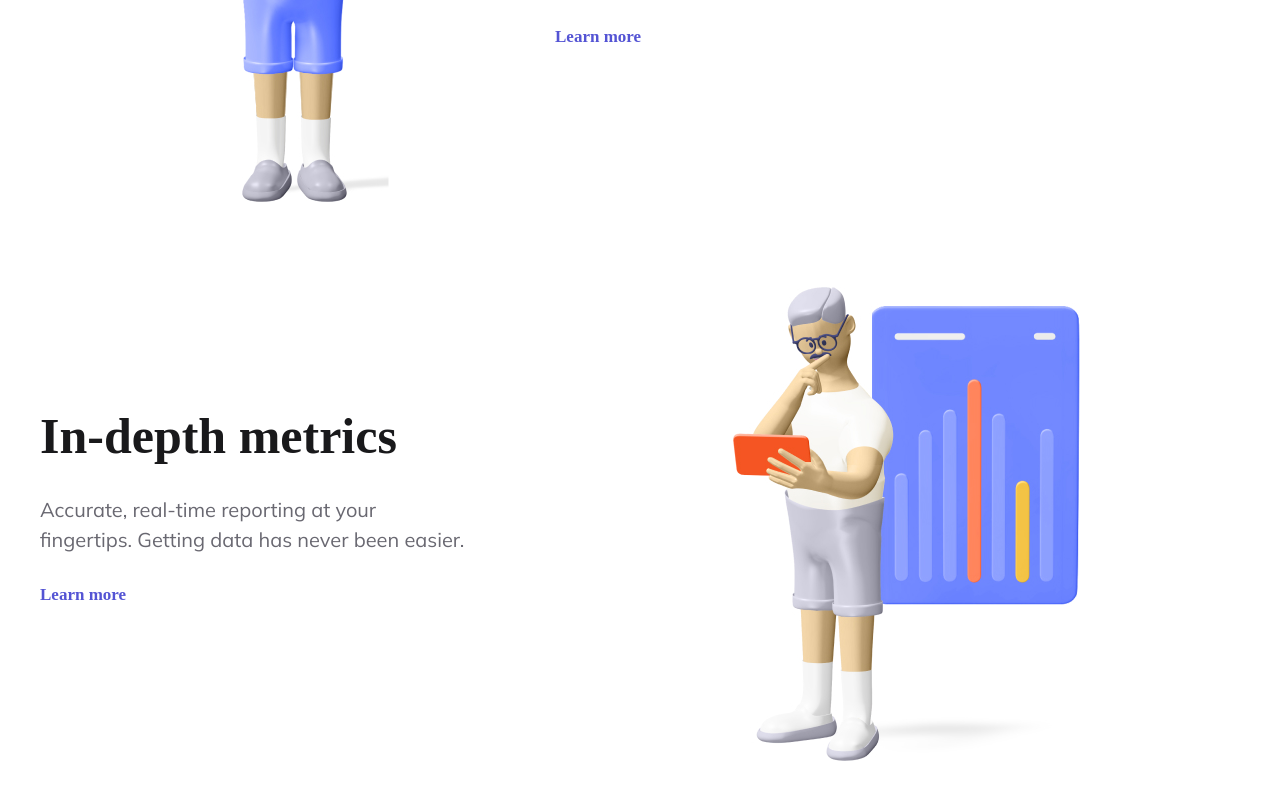
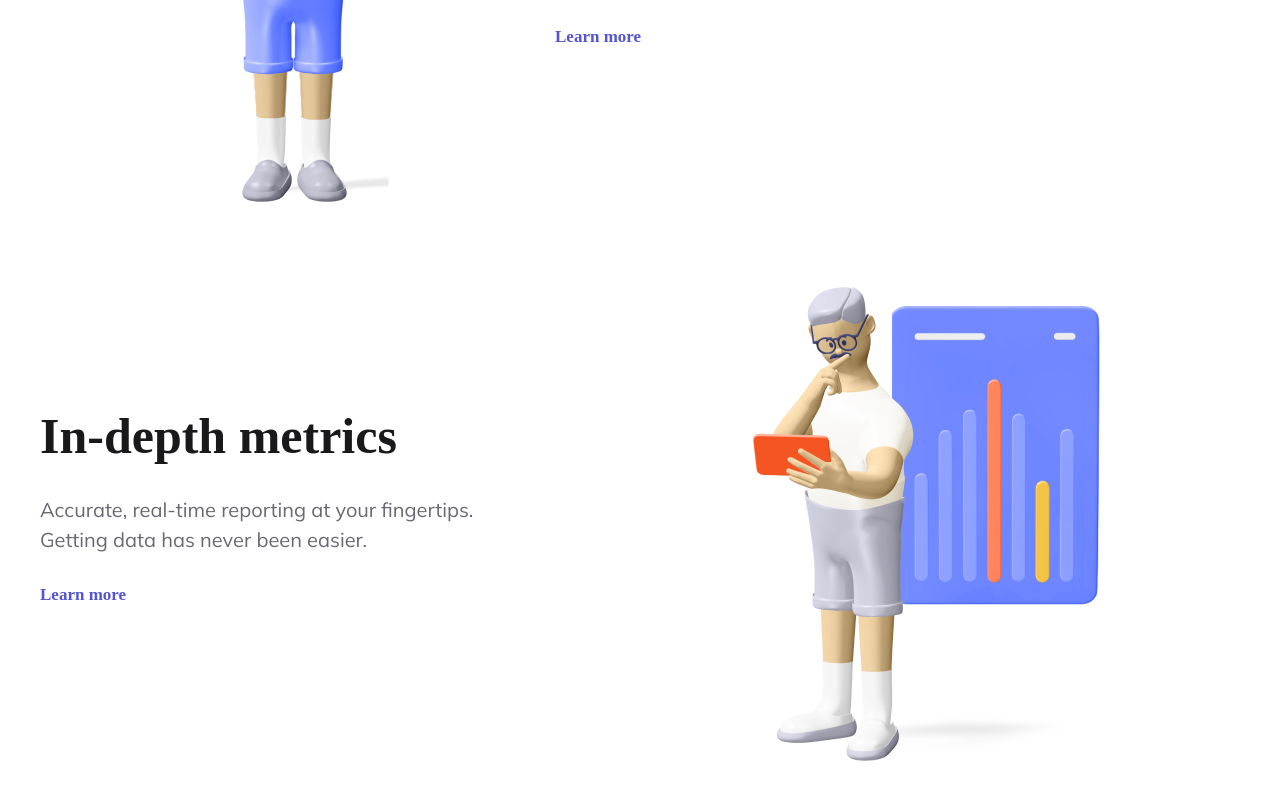
Before and after one commit to liiasav/landing-page, a plain HTML site: page index.html in a window 1280 px wide. Shown: the part 1477-2276 px from the top of the page. Drawn offline with Linux system fonts and the light colour scheme.

Commit message:
part is done

```diff
--- a/CSS/style.css
+++ b/CSS/style.css
@@ -159,7 +159,7 @@ body{
 }
 .home-2-img{
     display: flex;
-    margin-right: 80px;
+    margin-right: 70px;
 }
 
 .home-1-title,
```
